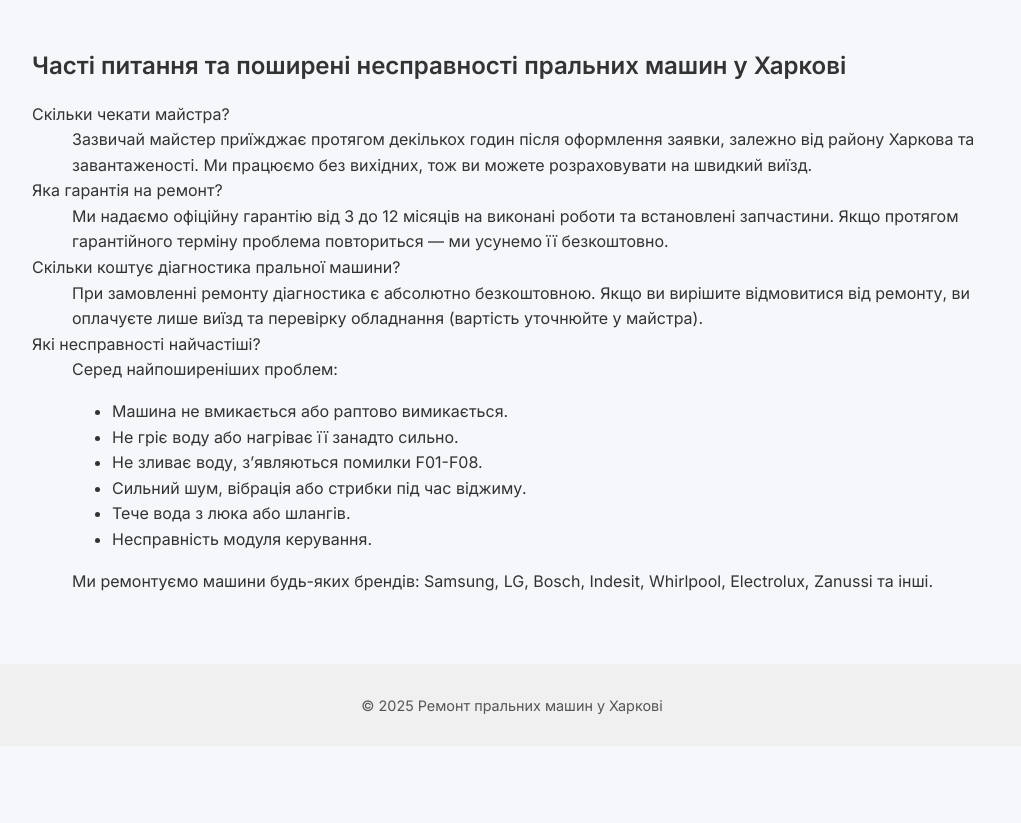
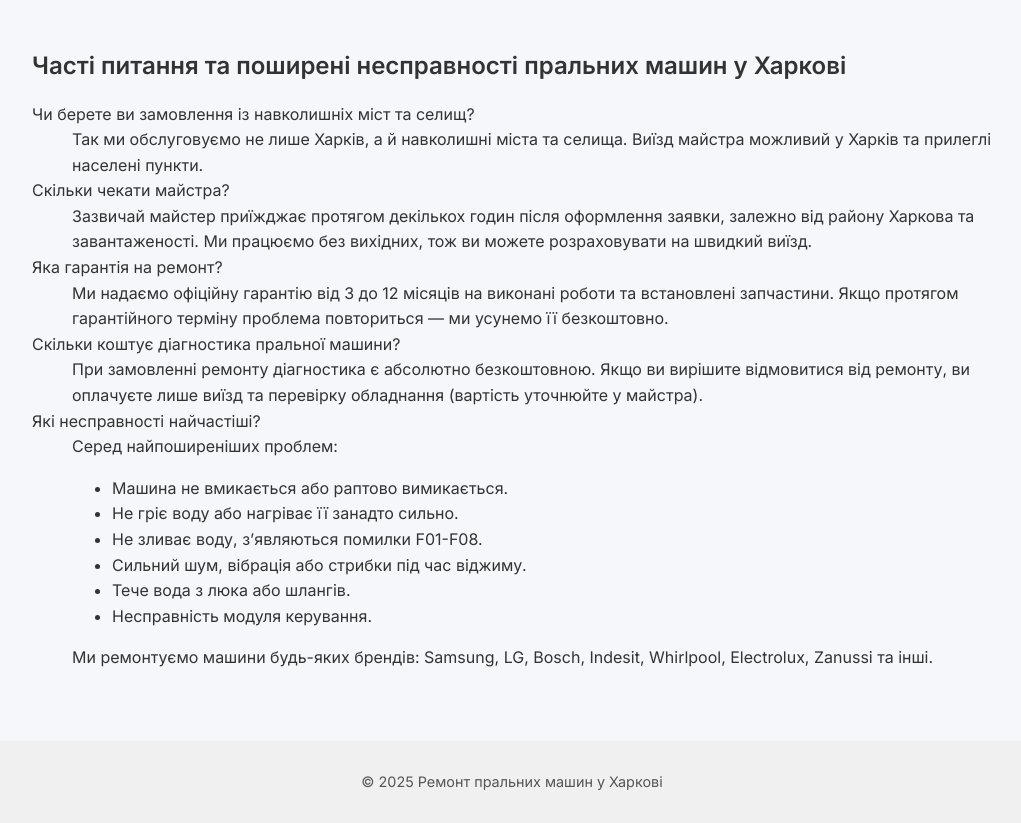
Before and after one commit to aleksOtryshko/washing-platform, a website: page index-uk.html in a window 1280 px wide. Shown: the part 3046-3869 px from the top of the page, without its empty margins (128-1149 px from the left). Before the commit the page ends 3792 px from the top, so only its background shows below. Drawn offline with Linux system fonts and the light colour scheme.

Commit message:
Update index-uk.html

```diff
--- a/index-uk.html
+++ b/index-uk.html
@@ -163,6 +163,11 @@
 <section id="faq" class="block">
   <h2>Часті питання та поширені несправності пральних машин у Харкові</h2>
   <dl>
+
+    <dt>Чи берете ви замовлення із навколишніх міст та селищ?</dt>
+    <dd>Так ми обслуговуємо не лише Харків, а й навколишні міста та селища.
+        Виїзд майстра можливий у Харків та прилеглі населені пункти.    </dd>
+
     <dt>Скільки чекати майстра?</dt>
     <dd>Зазвичай майстер приїжджає протягом декількох годин після оформлення заявки, залежно від району Харкова та завантаженості. Ми працюємо без вихідних, тож ви можете розраховувати на швидкий виїзд.</dd>
 
```
